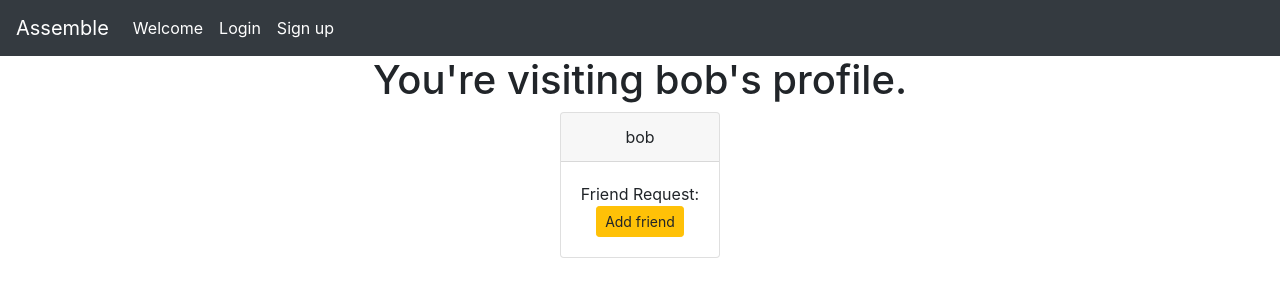
After one commit to Kristian-Roopnarine/Assemble, a Django app: a page that uses templates/assemble/profile_view.html in a window 1280 px wide. The commit adds this page. Shown: the top 300 px of the page. Run offline with Django 3.2, Linux system fonts and the light colour scheme; data comes from the database, SQL or seed files in the repository; both versions use the stored data as it was after the commit; some libraries are stand-ins or nearby versions.

Commit message:
Created send_friend_request view and logic to allow users to add friends.

```diff
--- a/assemble/urls.py
+++ b/assemble/urls.py
@@ -12,7 +12,9 @@ from .views import (
     finish_task_detail,
     delete_task,
     profile,
-    search_user
+    search_user,
+    send_friend_request,
+    profile_view
 
     )
 
@@ -40,7 +42,10 @@ urlpatterns = [
     path('finish-task/<id>/',finish_task_detail,name="finish-task"),
     path('delete-task/<id>/',delete_task,name="delete-task"),
     path('profile/',profile,name='profile'),
-    path('search/',search_user,name="search-user")
+    path('search/',search_user,name="search-user"),
+
+    path('search/send-friend-request/<sent_to>/',send_friend_request,name="send-friend-request"),
+    path('search/profile/<slug>/',profile_view,name="profile-view")
 
 
 ]
--- a/assemble/views.py
+++ b/assemble/views.py
@@ -132,17 +132,26 @@ def delete_task(request,id):
 def profile(request):
     current_projects = Project.objects.filter(user=request.user)
     profile = Profile.objects.get(user__username=request.user)
+    friend_requests = FriendRequest.objects.filter(to_user__username=request.user.username)
     context={
         'current_projects':current_projects,
-        'profile':profile
+        'profile':profile,
+        'friend_requests':friend_requests
     }
     return render(request,'assemble/profile.html',context)
+
+def profile_view(request,slug):
+    p = Profile.objects.filter(slug=slug).first()
+    u = p.user
+    context={
+        'u':u
+    }
+    return render(request,'assemble/profile_view.html',context)
+
 
 def search_user(request):
     try:
         filtered_user = Profile.objects.get(user__username=request.POST['username'])
-        print(filtered_user)
-        print(request.user)
         if request.user.username == filtered_user.user.username:
             return redirect('profile')
     except ObjectDoesNotExist:
@@ -152,3 +161,18 @@ def search_user(request):
         'username':request.POST['username']
     }
     return render(request,'assemble/search_user.html',context)
+
+@login_required
+def send_friend_request(request,sent_to):
+    user = get_object_or_404(Profile,user__username=sent_to)
+    frequest = FriendRequest.objects.get_or_create(
+        to_user=user.user,
+        from_user=request.user,
+    )
+    return redirect('profile-view',slug=user.slug)
+
+
+    # create a friend request object
+    # link the to_user and from_user
+    # to_user = visiting profile
+    # from_user = request.user
--- /dev/null
+++ b/templates/assemble/profile_view.html
@@ -0,0 +1,22 @@
+{% extends 'assemble/base.html' %}
+
+{% block content %}
+<h1 class="text-center"> You're visiting {{ u }}'s profile.</h1>
+<div class="row justify-content-center">
+
+    <div class="card">
+        <div class="card-header text-center">
+            {{u}}
+        </div>
+        <div class="card-body text-center">
+            Friend Request: <br>
+            {% if not sent_request %}
+                <a class="btn btn-warning btn-sm" href="{% url 'send-friend-request' u.username %}"> Add friend </a>
+            {% else %}
+                <a href="#">Cancel request</a>
+            {% endif %}
+        </div>
+    </div>
+
+</div>
+{% endblock content %}
--- a/templates/assemble/search_user.html
+++ b/templates/assemble/search_user.html
@@ -1,8 +1,9 @@
 {% extends 'assemble/base.html' %}
 
 {% block content %}
+<h1 class="text-center"> Users </h1>
 {% if filtered_user %}
-    <p>{{filtered_user}}</p>
+    <a class="text-center" href="{% url 'profile-view' filtered_user.slug %}"><h3>{{ filtered_user }}</h3></a>
 {% elif filtered_user == 0 %}
     <p> Could not find the user {{username}} </p>
 {% else %}
--- /dev/null
+++ b/templates/assemble/send_friend_request.html
@@ -0,0 +1,5 @@
+{% extends 'assemble/base.html' %}
+
+{% block content %}
+<h1>Friend request sent to {{ s }} from {{ user }}</h1>
+{% endblock content %}
```
Also changed, not shown: templates/assemble/profile.html (+20 -2 lines), db.sqlite3.
